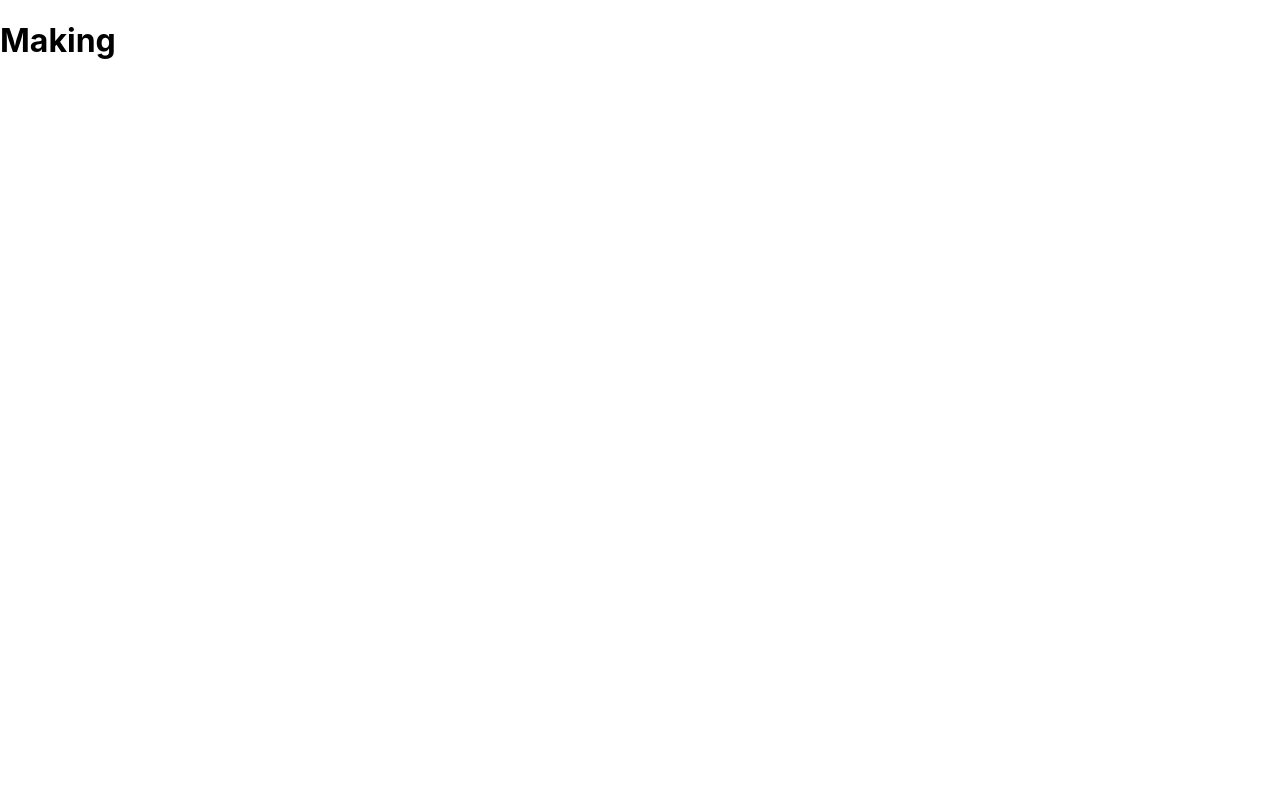
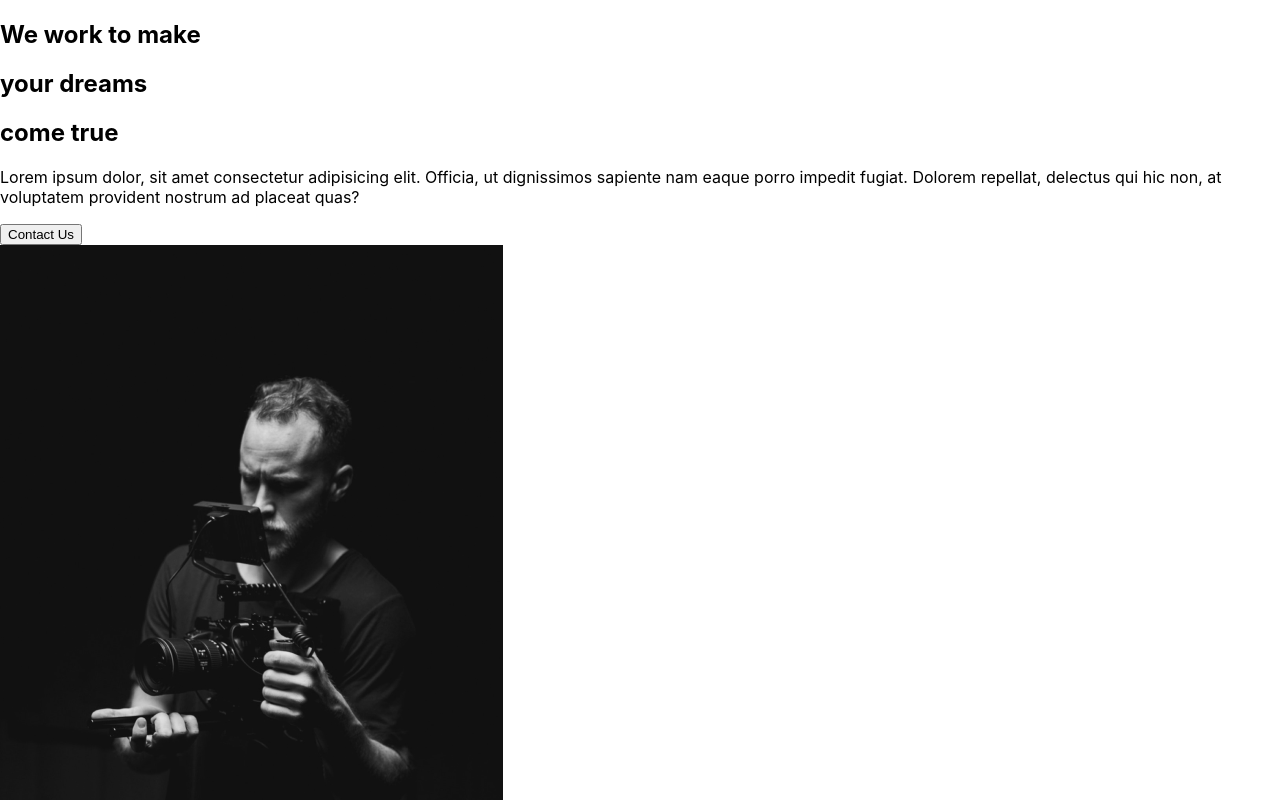
Before and after one commit to samazon/caputre-build-react, a React (Create React App) app: page / in a window 1280 px wide. Shown: the top 800 px of the page. Built offline with nearby package versions, Linux system fonts and the light colour scheme.

Commit message:
2. About Us

```diff
--- a/src/App.js
+++ b/src/App.js
@@ -1,8 +1,9 @@
+import AboutUs from "./pages/AboutUs";
 
 function App() {
   return (
     <div className="App">
-      <h1>Making</h1>
+      <AboutUs />
     </div>
   );
 }
--- /dev/null
+++ b/src/components/HeroSection.js
@@ -0,0 +1,29 @@
+import React from 'react'
+import home1 from '../img/home1.png';
+
+function HeroSection() {
+    return (
+        <div className="hero__block">
+            <div className="hero__block--heading">
+                <div className="description">
+                    <div className="hide">
+                        <h2>We work to make</h2>
+                    </div>
+                    <div className="hide">
+                        <h2>your <span>dreams</span></h2>
+                    </div>
+                    <div className="hide">
+                        <h2>come true</h2>
+                    </div>
+                </div>
+                <p className="info">Lorem ipsum dolor, sit amet consectetur adipisicing elit. Officia, ut dignissimos sapiente nam eaque porro impedit fugiat. Dolorem repellat, delectus qui hic non, at voluptatem provident nostrum ad placeat quas?</p>
+                <button>Contact Us</button>
+            </div>
+            <div className="hero__block--img">
+                <img src={home1} alt="hero img"/>
+            </div>
+        </div>
+    )
+}
+
+export default HeroSection
--- /dev/null
+++ b/src/pages/AboutUs.js
@@ -0,0 +1,13 @@
+import React from 'react'
+import HeroSection from '../components/HeroSection'
+
+
+function AboutUs() {
+    return (
+        <div className="about__us">
+            <HeroSection />
+        </div>
+    )
+}
+
+export default AboutUs
```
